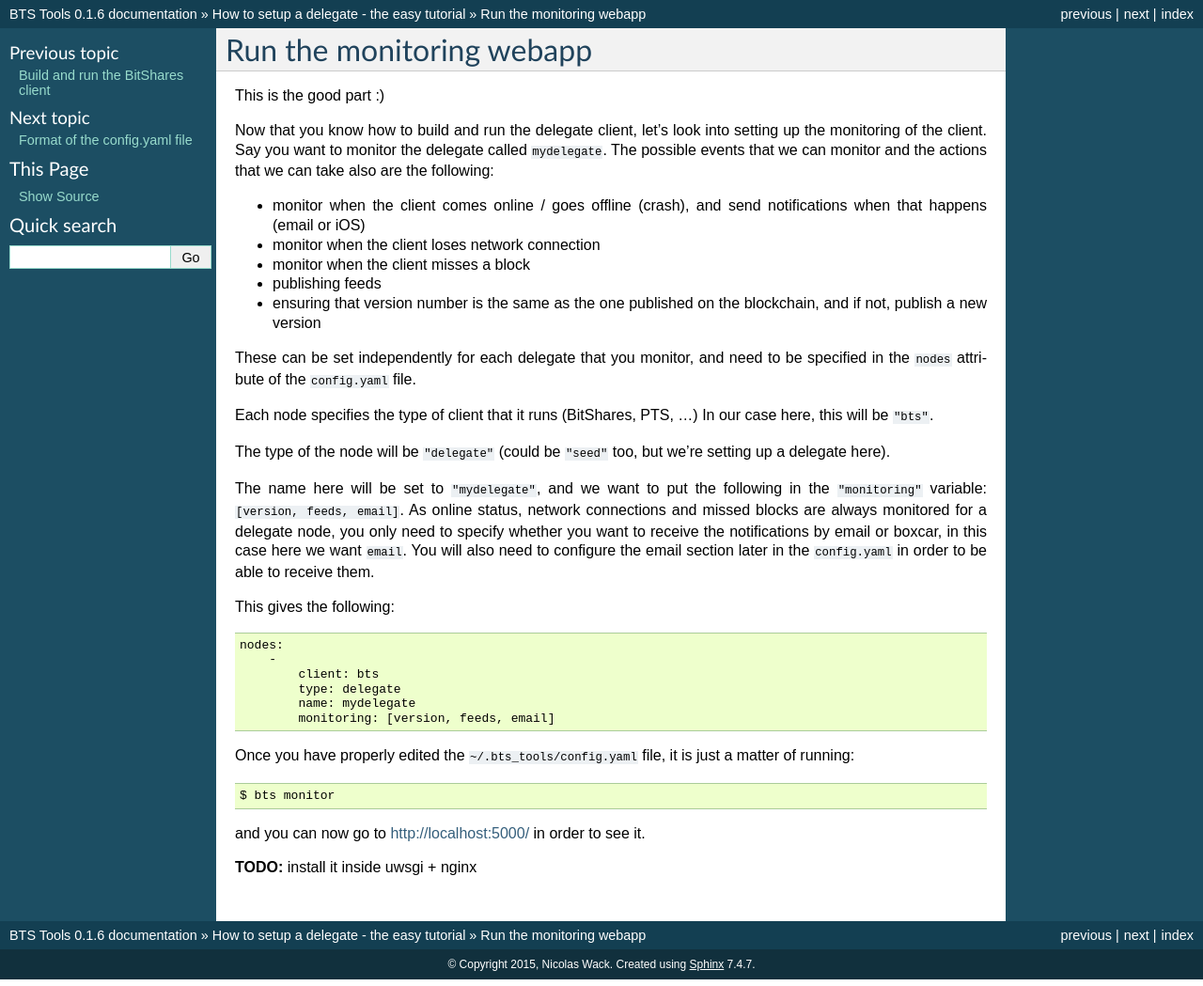
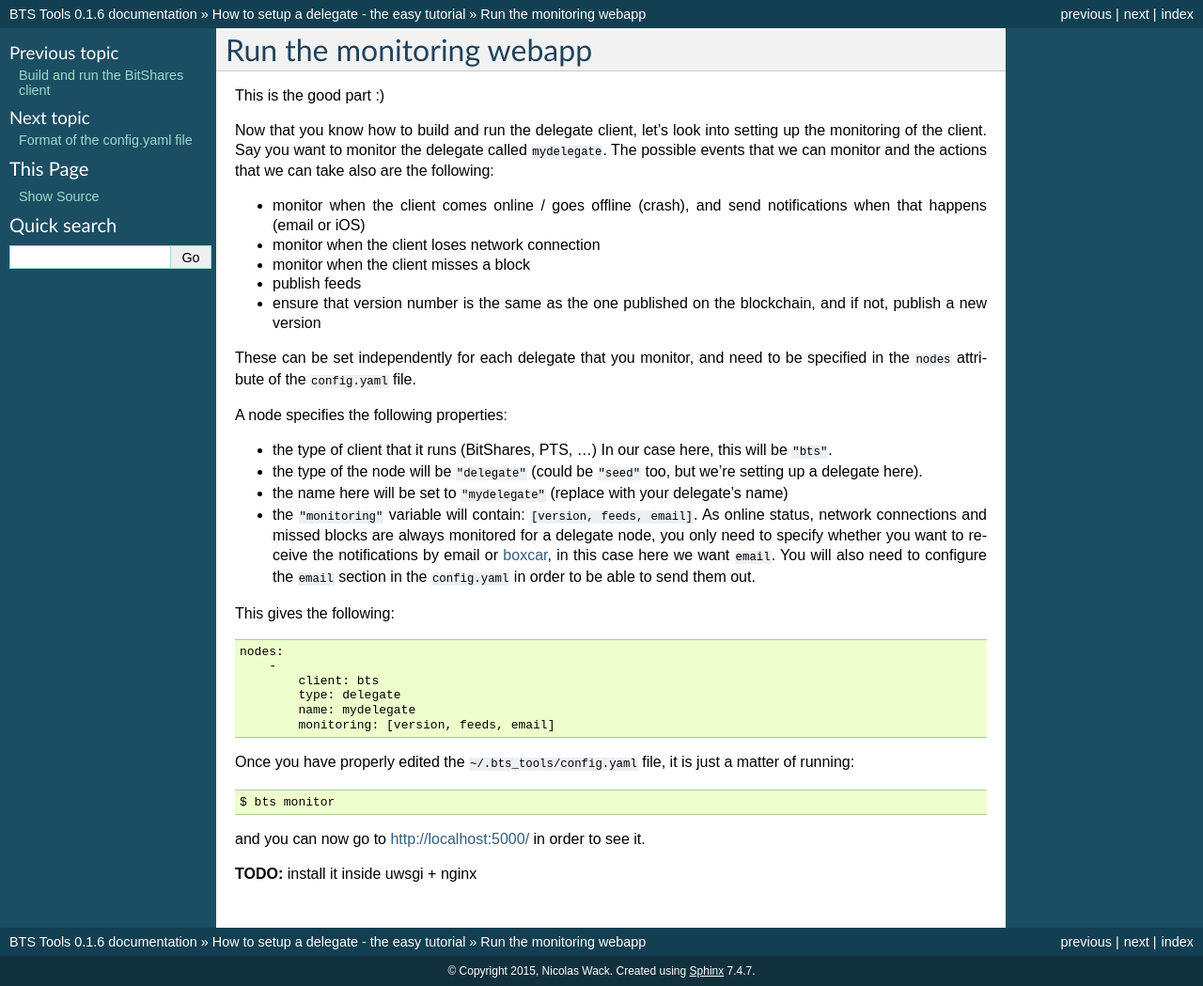
Before and after one commit to wackou/bts_tools, a Sphinx documentation site: the page built from docs/howto_monitor.rst, in a window 1280 px wide. Shown: the whole page at 94% size. Built offline with Sphinx 7.4.7, drawn with Linux system fonts in a browser that asks for light colours.

Commit message:
More docs on the tutorial

```diff
--- a/docs/howto_install.rst
+++ b/docs/howto_install.rst
@@ -1,6 +1,6 @@
 
-Install the bts_tools
-=====================
+Install the bts_tools package
+=============================
 
 The first step in your quest for being a delegate is to install the ``bts_tools`` python package,
 and you want to do this in a ``virtualenv``. A ``virtualenv`` in python is
--- a/docs/howto_monitor.rst
+++ b/docs/howto_monitor.rst
@@ -13,26 +13,29 @@ the actions that we can take also are the following:
   notifications when that happens (email or iOS)
 - monitor when the client loses network connection
 - monitor when the client misses a block
-- publishing feeds
-- ensuring that version number is the same as the one published on the
+- publish feeds
+- ensure that version number is the same as the one published on the
   blockchain, and if not, publish a new version
 
 These can be set independently for each delegate that you monitor, and need
 to be specified in the ``nodes`` attribute of the ``config.yaml`` file.
 
-Each node specifies the type of client that it runs (BitShares, PTS, ...) In
-our case here, this will be ``"bts"``.
+A node specifies the following properties:
 
-The type of the node will be ``"delegate"`` (could be ``"seed"`` too, but we're
-setting up a delegate here).
+- the type of client that it runs (BitShares, PTS, ...) In our case here, this
+  will be ``"bts"``.
 
-The name here will be set to ``"mydelegate"``, and we want to put the following
-in the ``"monitoring"`` variable: ``[version, feeds, email]``. As online status,
-network connections and missed blocks are always monitored for a delegate node,
-you only need to specify whether you want to receive the notifications by email
-or boxcar, in this case here we want ``email``. You will also need to configure
-the email section later in the ``config.yaml`` in order to be able to receive
-them.
+- the type of the node will be ``"delegate"`` (could be ``"seed"`` too, but
+  we're setting up a delegate here).
+
+- the name here will be set to ``"mydelegate"`` (replace with your delegate's name)
+
+- the ``"monitoring"`` variable will contain: ``[version, feeds, email]``.
+  As online status, network connections and missed blocks are always monitored
+  for a delegate node, you only need to specify whether you want to receive the
+  notifications by email or `boxcar`_, in this case here we want ``email``.
+  You will also need to configure the ``email`` section in the ``config.yaml``
+  in order to be able to send them out.
 
 This gives the following::
 
```
Also changed, not shown: other parts of docs/howto_monitor.rst (+2 -0 lines), docs/howto.rst (+7 -2 lines), docs/howto_os.rst (+4 -3 lines).
